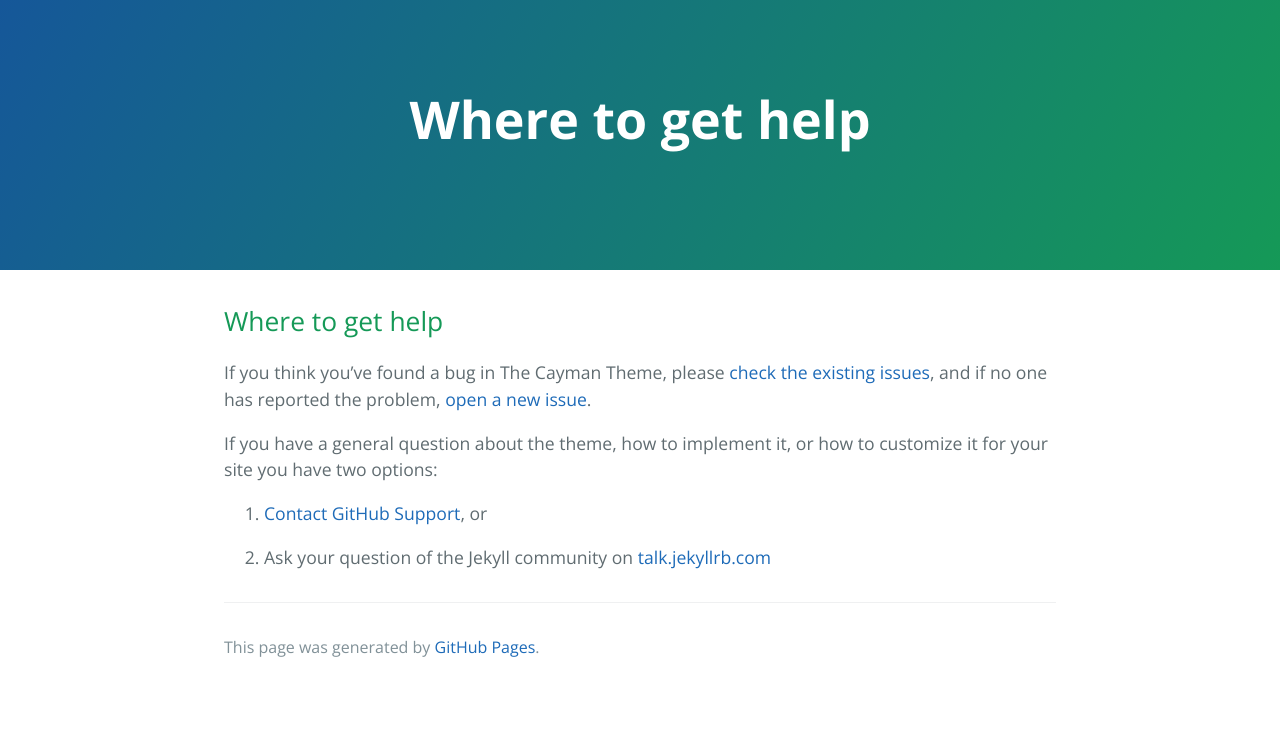
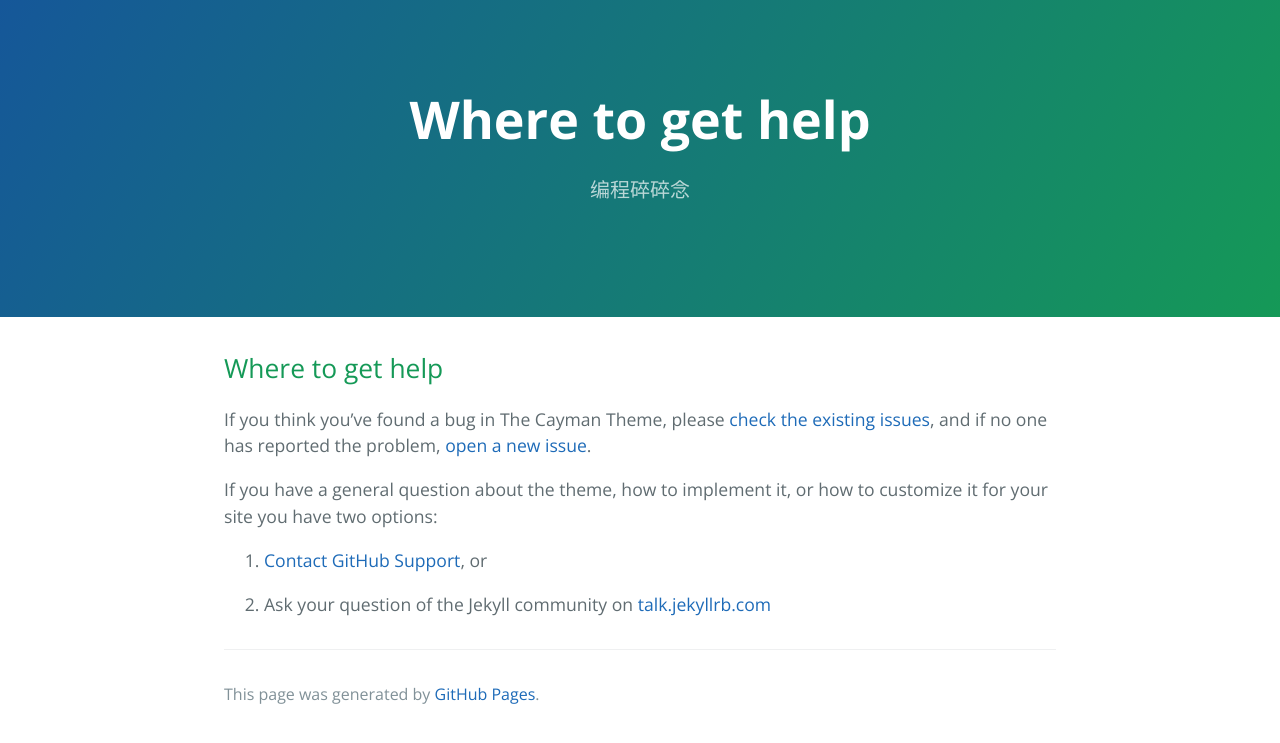
Before and after one commit to huang654360313/huang654360313.github.io, a Jekyll site: the page built from docs/SUPPORT.md, in a window 1280 px wide. Shown: the top 743 px of the page. Built offline with Jekyll 4.4.1, drawn with Linux system fonts in a browser that asks for light colours; our own code applies the rules of GitHub Pages for plain Markdown files; the repository's description, which GitHub fills in, is left out.

Commit message:
Update _config.yml

```diff
--- a/_config.yml
+++ b/_config.yml
@@ -1,5 +1,4 @@
 title: 碎碎念
-description:
-show_downloads: true
+description: 编程碎碎念
 google_analytics:
 theme: jekyll-theme-cayman
```
